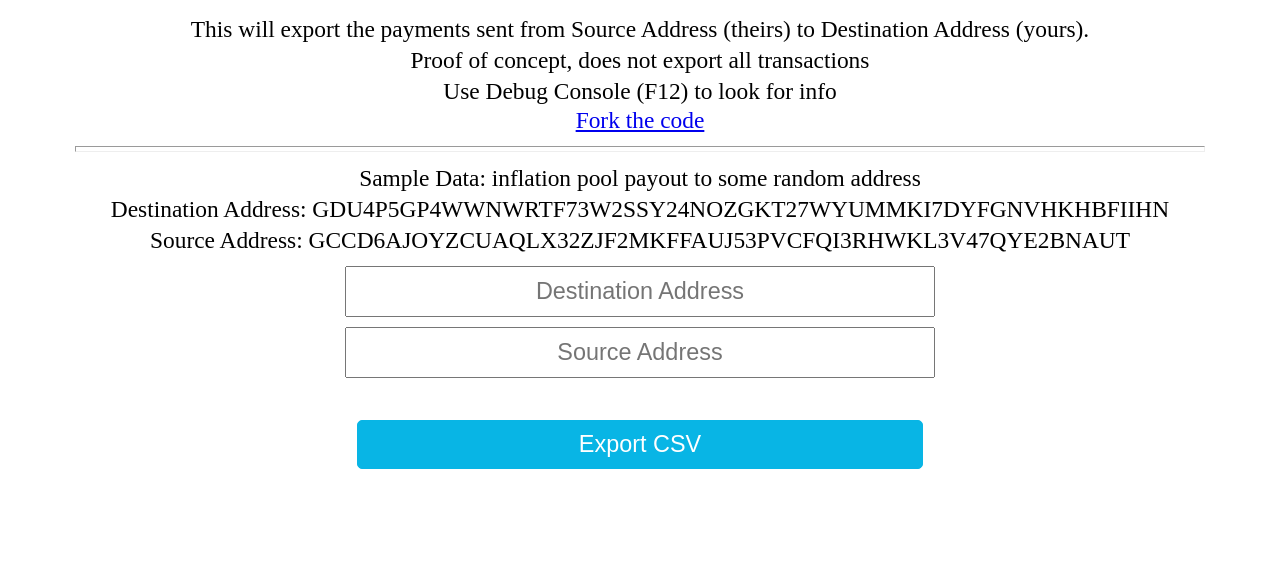
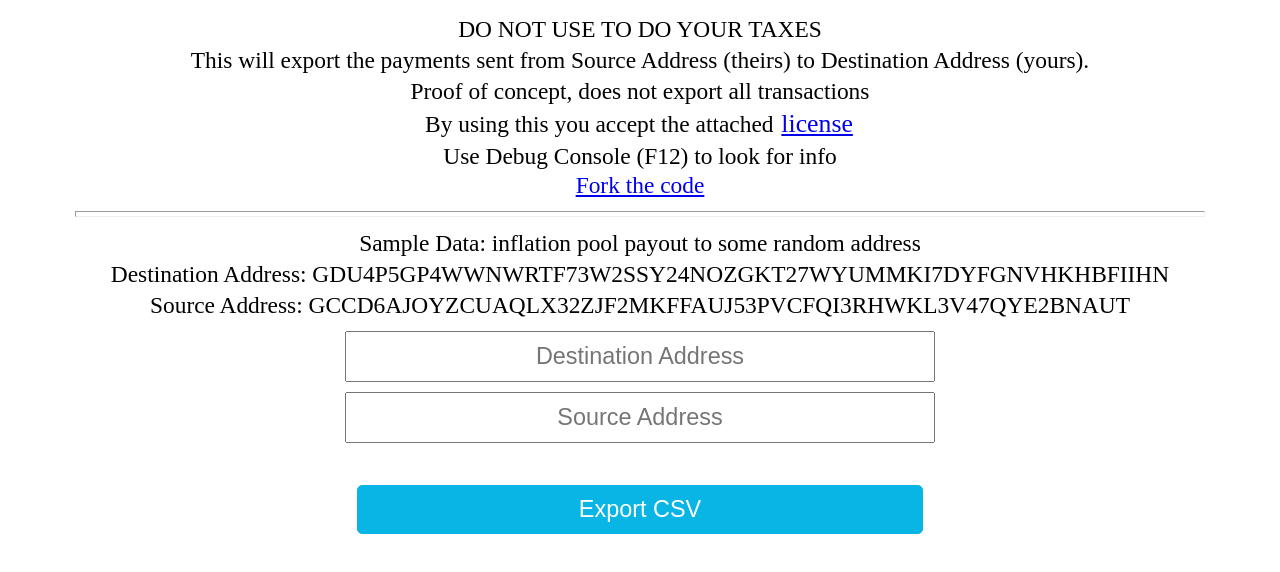
Before and after one commit to ZanderAdam/StellarTransactionExport, a plain HTML site: page index.html in a window 1280 px wide. Drawn offline with Linux system fonts and the light colour scheme.

Commit message:
add some disclaimers
because someone will try to use this to do taxes

```diff
--- a/index.html
+++ b/index.html
@@ -38,8 +38,13 @@
 
 <body>
   <div class="content">
+    <div>DO NOT USE TO DO YOUR TAXES</div>
     <div class="note">This will export the payments sent from Source Address (theirs) to Destination Address (yours).</div>
     <div class="note">Proof of concept, does not export all transactions</div>
+    <div>By using this you accept the attached
+      <a href="https://github.com/ZanderAdam/StellarTransactionExport/blob/master/LICENSE">
+        license</a>
+    </div>
     <div>Use Debug Console (F12) to look for info</div>
     <a href="https://github.com/ZanderAdam/StellarTransactionExport">Fork the code</a>
     <hr>
```
